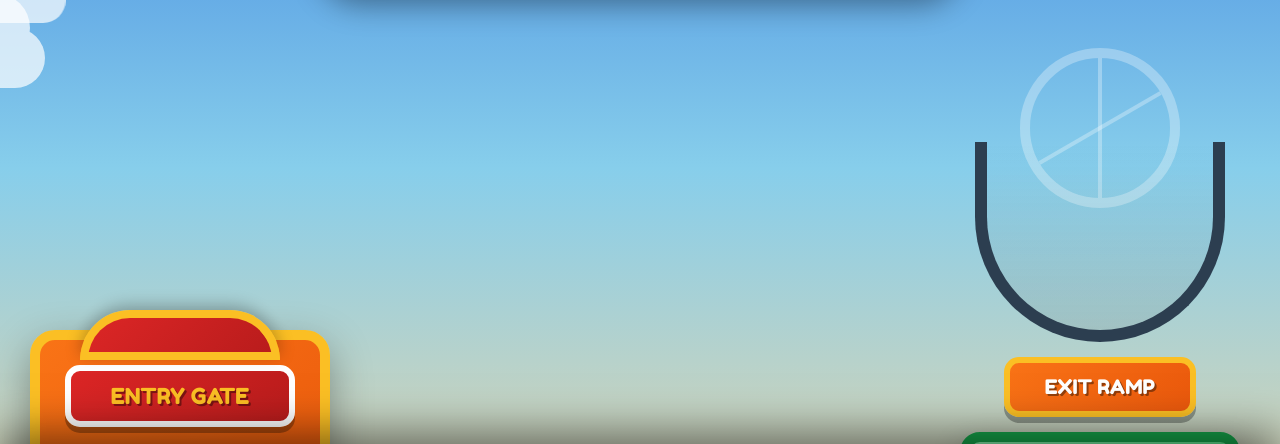
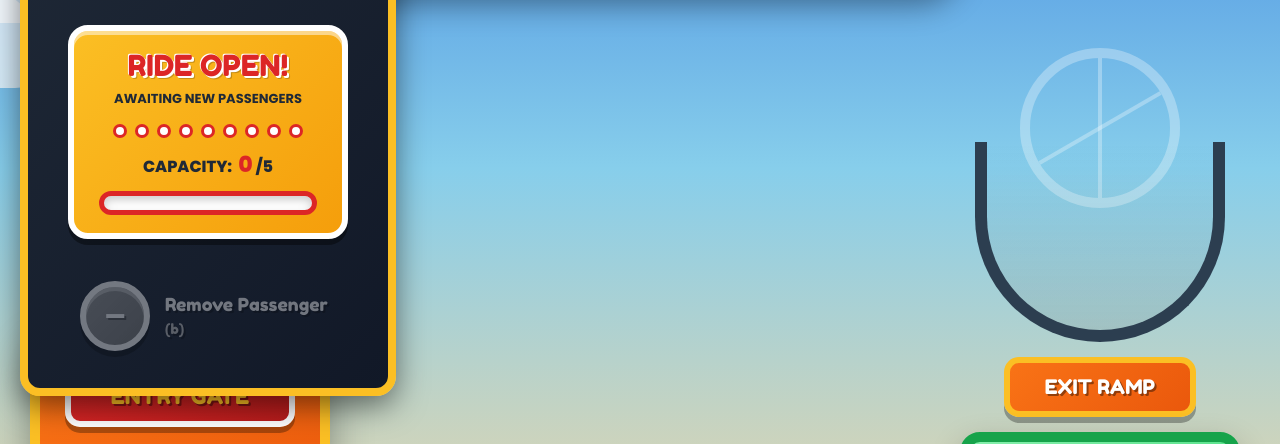
Before and after one commit to Steven-zx/Automata-Final-Project, a plain HTML site: page stack-rollercoaster/src/index.html in a window 1280 px wide. Shown: the part 152-596 px from the top of the page. Drawn offline with Linux system fonts and the light colour scheme.

Commit message:
better smarter greater

```diff
--- a/stack-rollercoaster/src/css/styles.css
+++ b/stack-rollercoaster/src/css/styles.css
@@ -91,11 +91,11 @@ body {
 .park-scene {
   flex: 1;
   display: grid;
-  grid-template-columns: 340px 1fr 340px;
-  gap: 40px;
-  padding: 20px 60px 200px;
+  grid-template-columns: 280px 1fr 280px;
+  gap: 30px;
+  padding: 10px 40px 40px;
   align-items: flex-end;
-  max-width: 1600px;
+  max-width: 1400px;
   margin: 0 auto;
   width: 100%;
   position: relative;
@@ -304,32 +304,33 @@ body {
   75% { transform: rotate(-20deg); }
 }
 
-/* Control Panel (Bottom) */
+/* Control Panel (Top Left) */
 .control-panel {
   position: fixed;
-  bottom: 0;
-  left: 0;
-  right: 0;
-  height: 200px;
+  top: 20px;
+  left: 20px;
+  width: auto;
   background: linear-gradient(135deg, #1f2937 0%, #111827 100%);
-  border-top: 12px solid #fbbf24;
-  box-shadow: 0 -15px 40px rgba(0,0,0,0.5);
-  display: grid;
-  grid-template-columns: 320px 1fr 320px;
-  gap: 40px;
-  padding: 30px 60px;
-  align-items: center;
+  border: 8px solid #fbbf24;
+  border-radius: 20px;
+  box-shadow: 0 10px 30px rgba(0,0,0,0.5);
+  display: flex;
+  flex-direction: column;
+  gap: 15px;
+  padding: 20px;
   z-index: 100;
 }
 
 .panel-btn {
-  height: 140px;
+  width: 280px;
+  height: auto;
   background: transparent;
   border: none;
   cursor: pointer;
   display: flex;
   align-items: center;
-  gap: 20px;
+  gap: 15px;
+  padding: 12px;
   transition: transform 0.15s ease;
 }
 
@@ -344,14 +345,14 @@ body {
 }
 
 .btn-circle {
-  width: 100px;
-  height: 100px;
+  width: 70px;
+  height: 70px;
   border-radius: 50%;
-  border: 10px solid white;
+  border: 6px solid white;
   display: flex;
   align-items: center;
   justify-content: center;
-  box-shadow: 0 10px 0 rgba(0,0,0,0.5), inset 0 6px 0 rgba(255,255,255,0.4);
+  box-shadow: 0 6px 0 rgba(0,0,0,0.5), inset 0 4px 0 rgba(255,255,255,0.4);
   flex-shrink: 0;
 }
 
@@ -364,16 +365,16 @@ body {
 }
 
 .btn-symbol {
-  font-size: 56px;
+  font-size: 36px;
   font-weight: 700;
   color: white;
-  text-shadow: 3px 3px 0 rgba(0,0,0,0.4);
+  text-shadow: 2px 2px 0 rgba(0,0,0,0.4);
   line-height: 1;
 }
 
 .btn-label {
   font-family: 'Fredoka One', cursive;
-  font-size: 22px;
+  font-size: 18px;
   color: white;
   text-align: left;
   line-height: 1.3;
@@ -381,19 +382,19 @@ body {
 }
 
 .btn-key {
-  font-size: 18px;
+  font-size: 14px;
   color: #fbbf24;
 }
 
 /* Status Display */
 .status-display {
   background: linear-gradient(135deg, #fbbf24 0%, #f59e0b 100%);
-  border: 10px solid white;
-  border-radius: 25px;
-  padding: 20px 30px;
+  border: 6px solid white;
+  border-radius: 20px;
+  padding: 18px 25px;
   box-shadow:
-    0 10px 0 rgba(0,0,0,0.4),
-    inset 0 6px 0 rgba(255,255,255,0.5);
+    0 6px 0 rgba(0,0,0,0.4),
+    inset 0 4px 0 rgba(255,255,255,0.5);
 }
 
 .display-top {
@@ -403,14 +404,14 @@ body {
 
 .status-main {
   font-family: 'Fredoka One', cursive;
-  font-size: 42px;
+  font-size: 28px;
   color: #dc2626;
   text-shadow:
-    3px 3px 0 white,
-    -2px -2px 0 white,
-    4px 4px 0 rgba(0,0,0,0.2);
+    2px 2px 0 white,
+    -1px -1px 0 white,
+    3px 3px 0 rgba(0,0,0,0.2);
   animation: pulse 1.5s ease-in-out infinite;
-  margin-bottom: 8px;
+  margin-bottom: 6px;
 }
 
 @keyframes pulse {
@@ -419,7 +420,7 @@ body {
 }
 
 .status-subtitle {
-  font-size: 16px;
+  font-size: 13px;
   font-weight: 700;
   color: #1f2937;
 }
@@ -446,16 +447,16 @@ body {
 }
 
 .capacity-display {
-  font-size: 20px;
+  font-size: 16px;
   font-weight: 800;
   color: #1f2937;
   text-align: center;
 }
 
 .cap-count {
-  font-size: 28px;
+  font-size: 22px;
   color: #dc2626;
-  margin: 0 4px;
+  margin: 0 3px;
 }
 
 .capacity-meter {
```
